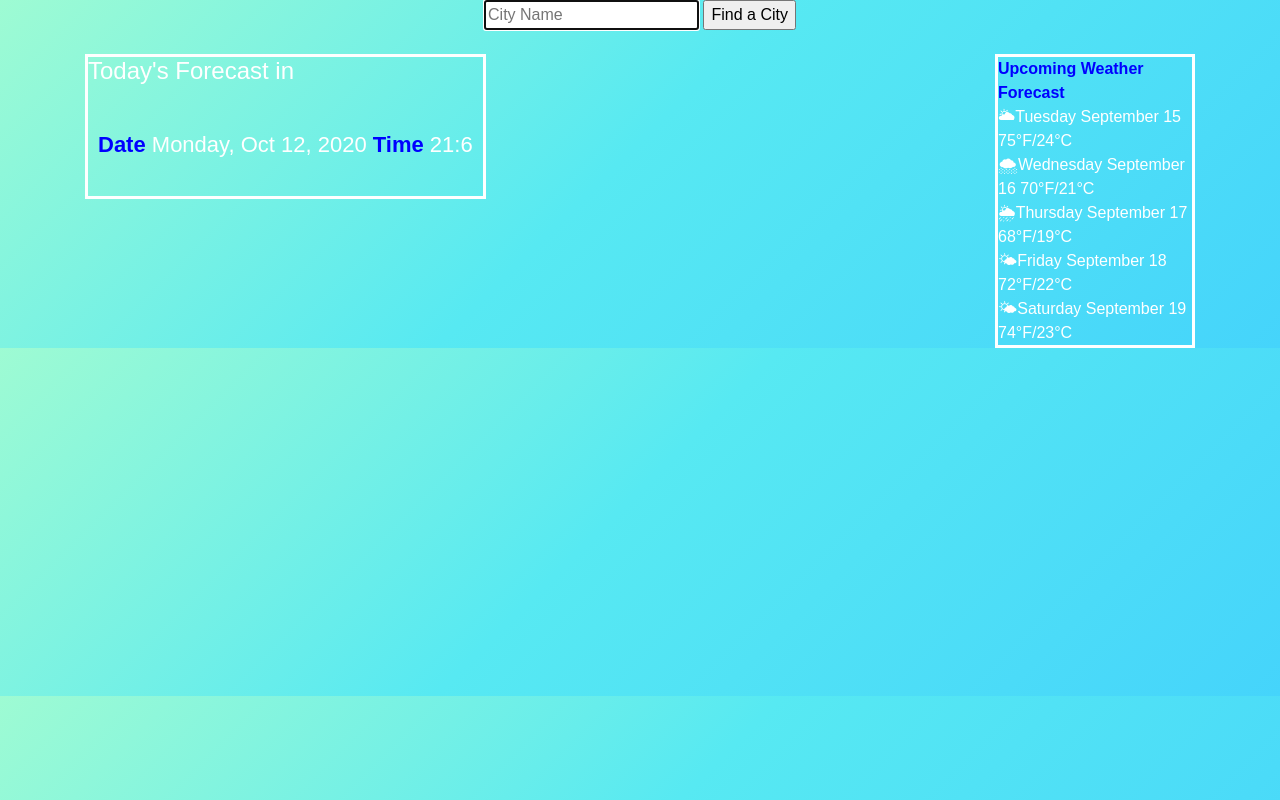
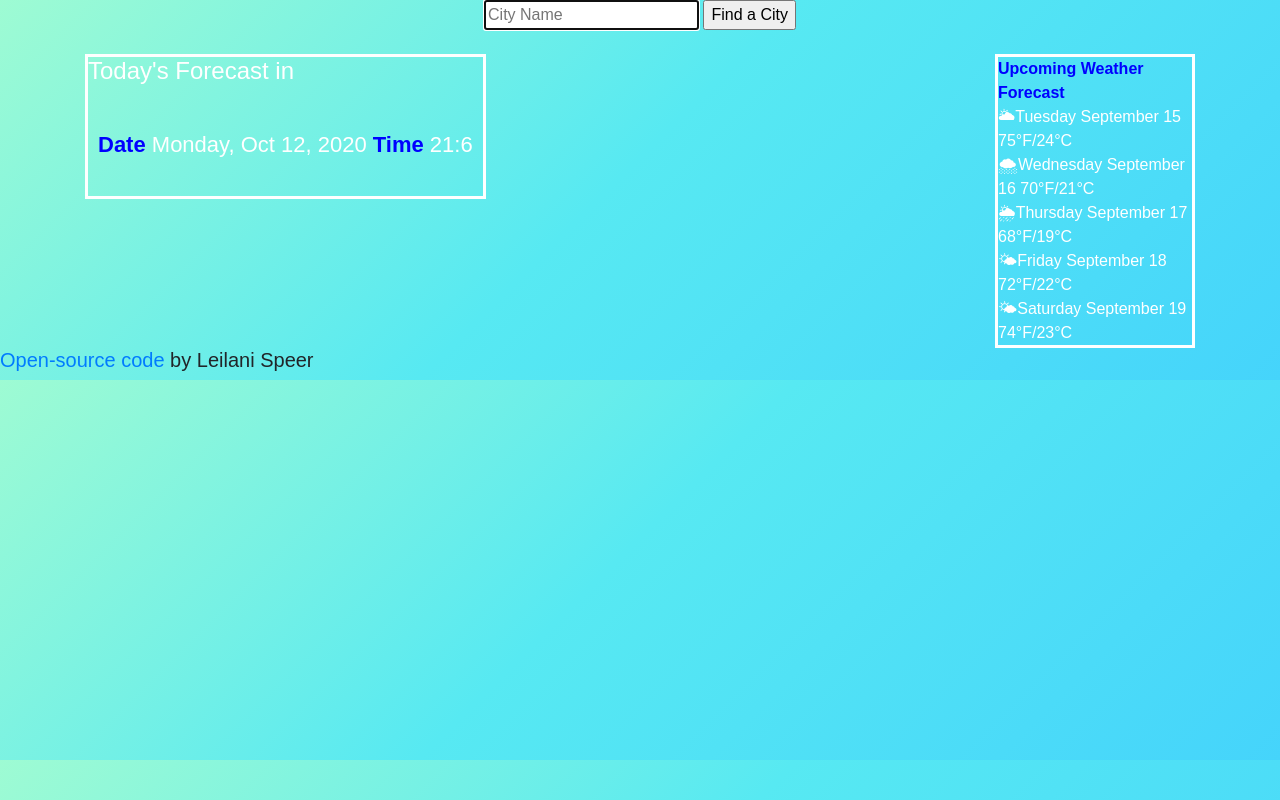
Before and after one commit to lanidevs/shecodes-plus-proj, a website built with Parcel: page index.html in a window 1280 px wide. Built offline with nearby package versions, Linux system fonts and the light colour scheme; no server answers.

Commit message:
Added my Github link to bottom of page open-source code link to my Github page

```diff
--- a/index.html
+++ b/index.html
@@ -11,7 +11,7 @@
     />
     <script src="https://unpkg.com/axios/dist/axios.min.js"></script>
     <link rel="stylesheet" href="src/styles.css" />
-    <title>Weather Wherever</title>
+    <title>Weather Wherever Forever</title>
   </head>
   <body>
     <div class="container">
@@ -48,6 +48,12 @@
         </div>
       </div>
     </div>
+    <h5>
+      <a href="https://github.com/lanidevs/shecodes-plus-proj"
+        >Open-source code</a
+      >
+      by Leilani Speer
+    </h5>
     <script src="src/index.js"></script>
   </body>
 </html>
```
